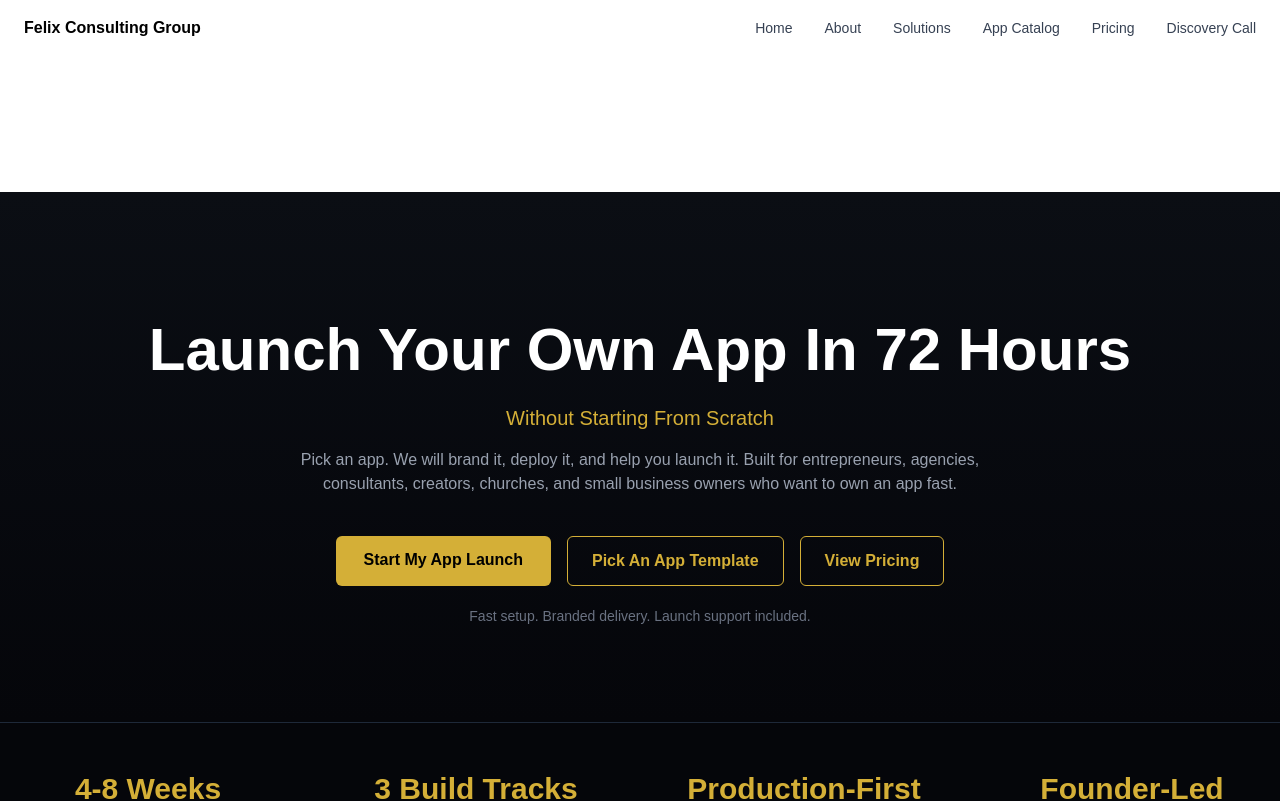
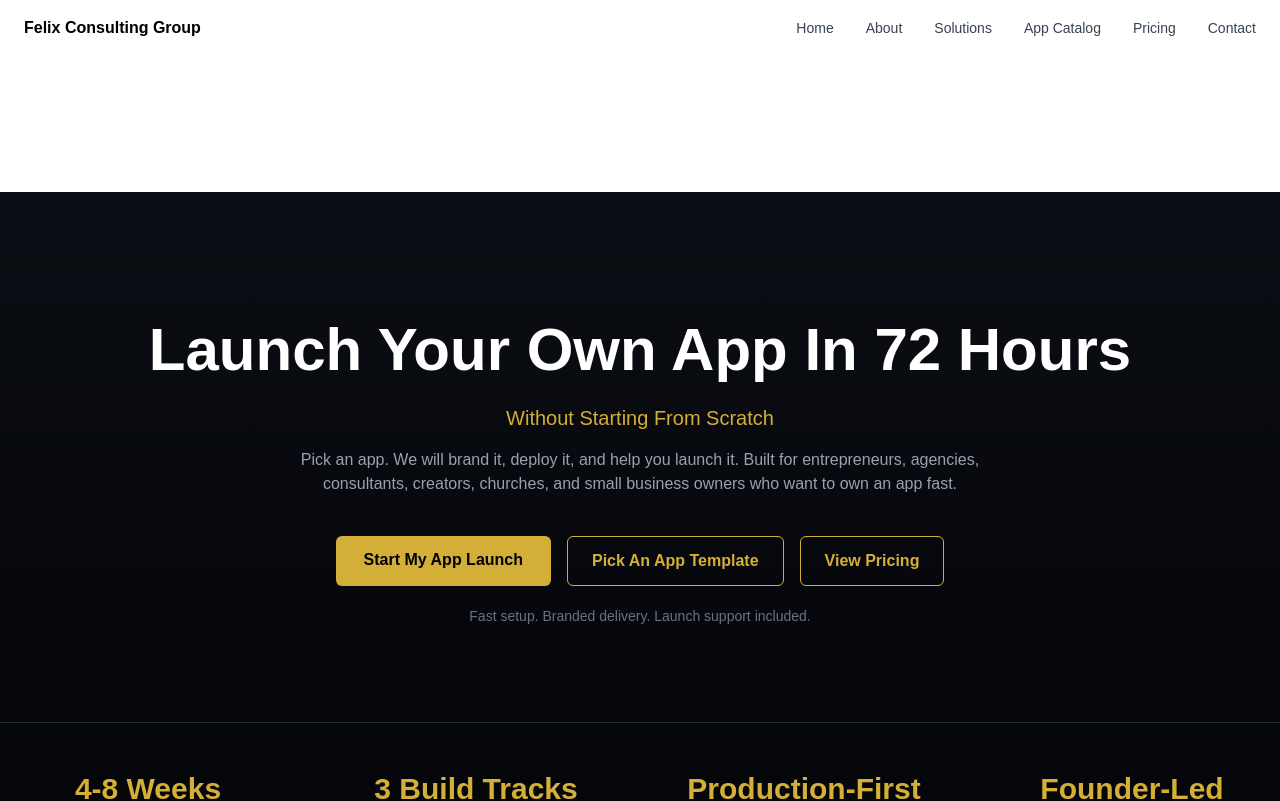
Before and after one commit to felabayomi/felix-consult, a Next.js app: page / in a window 1280 px wide. Shown: the top 801 px of the page. Built offline with nearby package versions, Linux system fonts and the light colour scheme.

Commit message:
Rename /contact nav label to Contact

```diff
--- a/app/layout.tsx
+++ b/app/layout.tsx
@@ -80,7 +80,7 @@ export default function RootLayout({
                 Pricing
               </Link>
               <Link href="/contact" className="text-gray-700 hover:text-black">
-                Discovery Call
+                Contact
               </Link>
             </div>
 
@@ -136,7 +136,7 @@ export default function RootLayout({
                 className="block text-gray-700"
                 onClick={() => setMobileMenuOpen(false)}
               >
-                Discovery Call
+                Contact
               </Link>
             </div>
           )}
```
